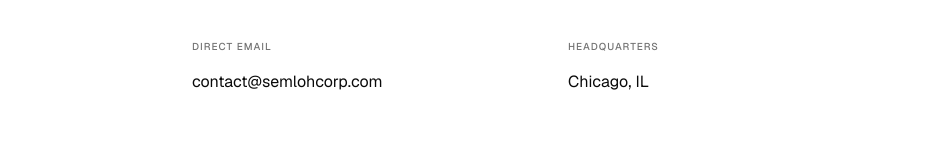
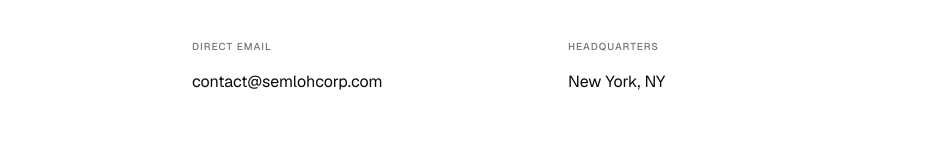
Before and after one commit to Chatterbox-Labs-LLC/semloh, a Next.js app: page /contact in a window 1280 px wide. Shown: the part 950-1110 px from the top of the page, without its empty margins (96-1035 px from the left). Built offline with nearby package versions, Linux system fonts and the light colour scheme.

Commit message:
fix build and configure static export for cloudflare

```diff
--- a/next.config.ts
+++ b/next.config.ts
@@ -3,6 +3,7 @@ import type { NextConfig } from "next";
 const nextConfig: NextConfig = {
   /* config options here */
   reactCompiler: true,
+  output: 'export',
 };
 
 export default nextConfig;
--- a/src/app/contact/page.tsx
+++ b/src/app/contact/page.tsx
@@ -1,6 +1,6 @@
 "use client";
 
-import { useState, useEffect } from "react";
+import { useState, useEffect, Suspense } from "react";
 import { useSearchParams } from "next/navigation";
 import { Navbar } from "@/components/navbar";
 import { Footer } from "@/components/footer";
@@ -9,7 +9,7 @@ import { Input } from "@/components/ui/input";
 import { Textarea } from "@/components/ui/textarea";
 import { CheckCircle2 } from "lucide-react";
 
-export default function ContactPage() {
+function ContactContent() {
   const searchParams = useSearchParams();
   const [status, setStatus] = useState<"idle" | "submitting" | "success">("idle");
   const [subject, setSubject] = useState("");
@@ -31,10 +31,7 @@ export default function ContactPage() {
 
   if (status === "success") {
     return (
-      <div className="flex flex-col min-h-screen">
-        <Navbar />
-        <main className="flex-1 flex items-center justify-center p-8">
-          <div className="text-center space-y-6 max-w-md">
+      <div className="text-center space-y-6 max-w-md mx-auto py-24">
         <CheckCircle2 className="h-16 w-16 text-primary mx-auto" />
         <h1 className="text-3xl font-medium uppercase tracking-tight">Message Sent</h1>
         <p className="text-muted-foreground font-normal">
@@ -44,16 +41,11 @@ export default function ContactPage() {
           Send Another Message
         </Button>
       </div>
-        </main>
-        <Footer />
-      </div>
     );
   }
 
   return (
-    <div className="flex flex-col min-h-screen">
-      <Navbar />
-      <main className="flex-1 py-24 px-8 max-w-3xl mx-auto w-full">
+    <>
       <div className="space-y-4 mb-12">
         <h1 className="text-4xl font-medium uppercase tracking-tight">Contact</h1>
         <p className="text-xl text-muted-foreground font-normal">
@@ -93,6 +85,22 @@ export default function ContactPage() {
           {status === "submitting" ? "Sending..." : "Send Inquiry"}
         </Button>
       </form>
+    </>
+  );
+}
+
+export default function ContactPage() {
+  return (
+    <div className="flex flex-col min-h-screen">
+      <Navbar />
+      <main className="flex-1 py-24 px-8 max-w-3xl mx-auto w-full">
+        <Suspense fallback={
+          <div className="flex items-center justify-center py-24">
+            <div className="text-[10px] uppercase tracking-[0.5em] animate-pulse">Loading Contact Form...</div>
+          </div>
+        }>
+          <ContactContent />
+        </Suspense>
 
         <div className="mt-24 pt-12 border-t grid md:grid-cols-2 gap-12">
           <div>
@@ -101,7 +109,7 @@ export default function ContactPage() {
           </div>
           <div>
             <h3 className="text-[10px] uppercase tracking-widest font-medium text-muted-foreground mb-4">Headquarters</h3>
-            <p className="font-normal">Chicago, IL</p>
+            <p className="font-normal">New York, NY</p>
           </div>
         </div>
       </main>
```
Lines whose indentation alone changed are shown as unchanged.
